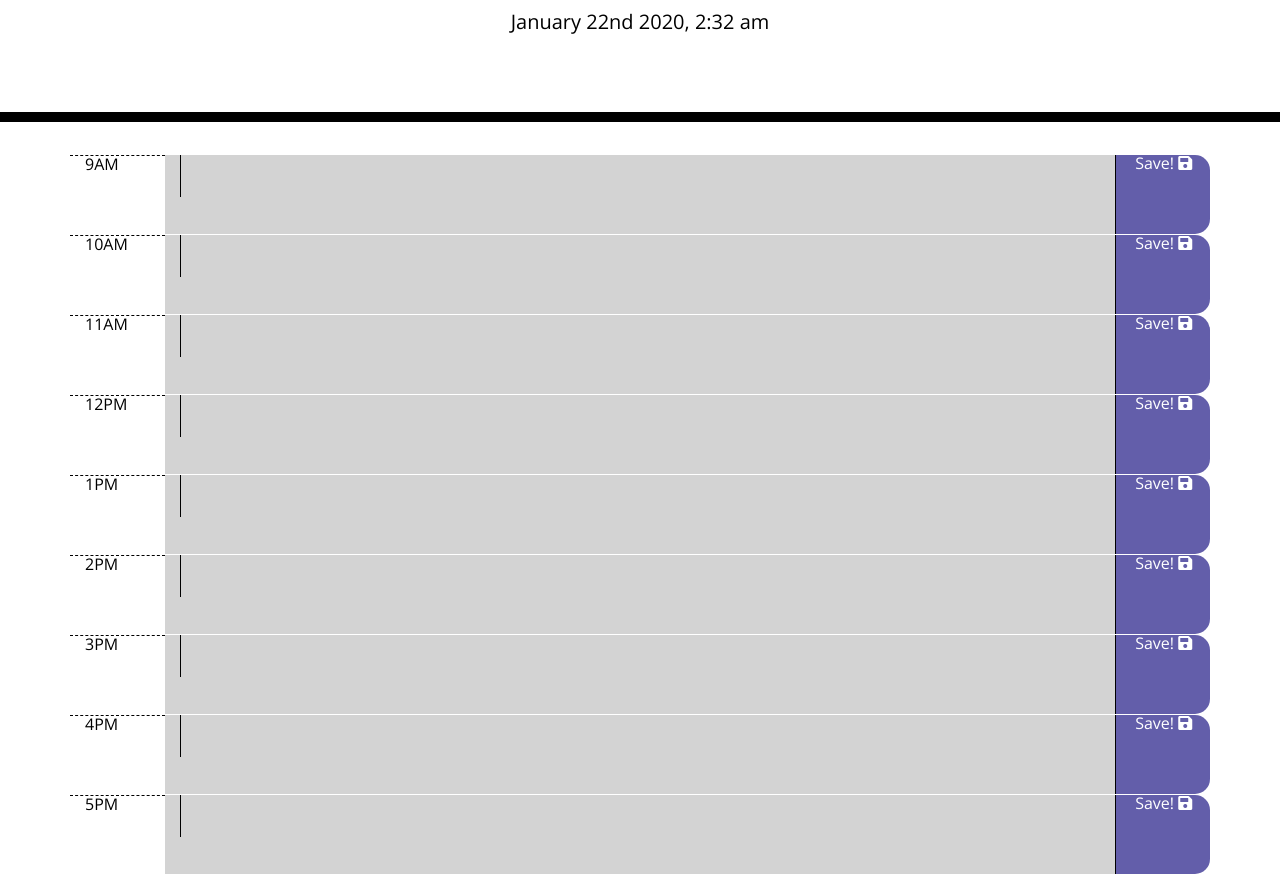
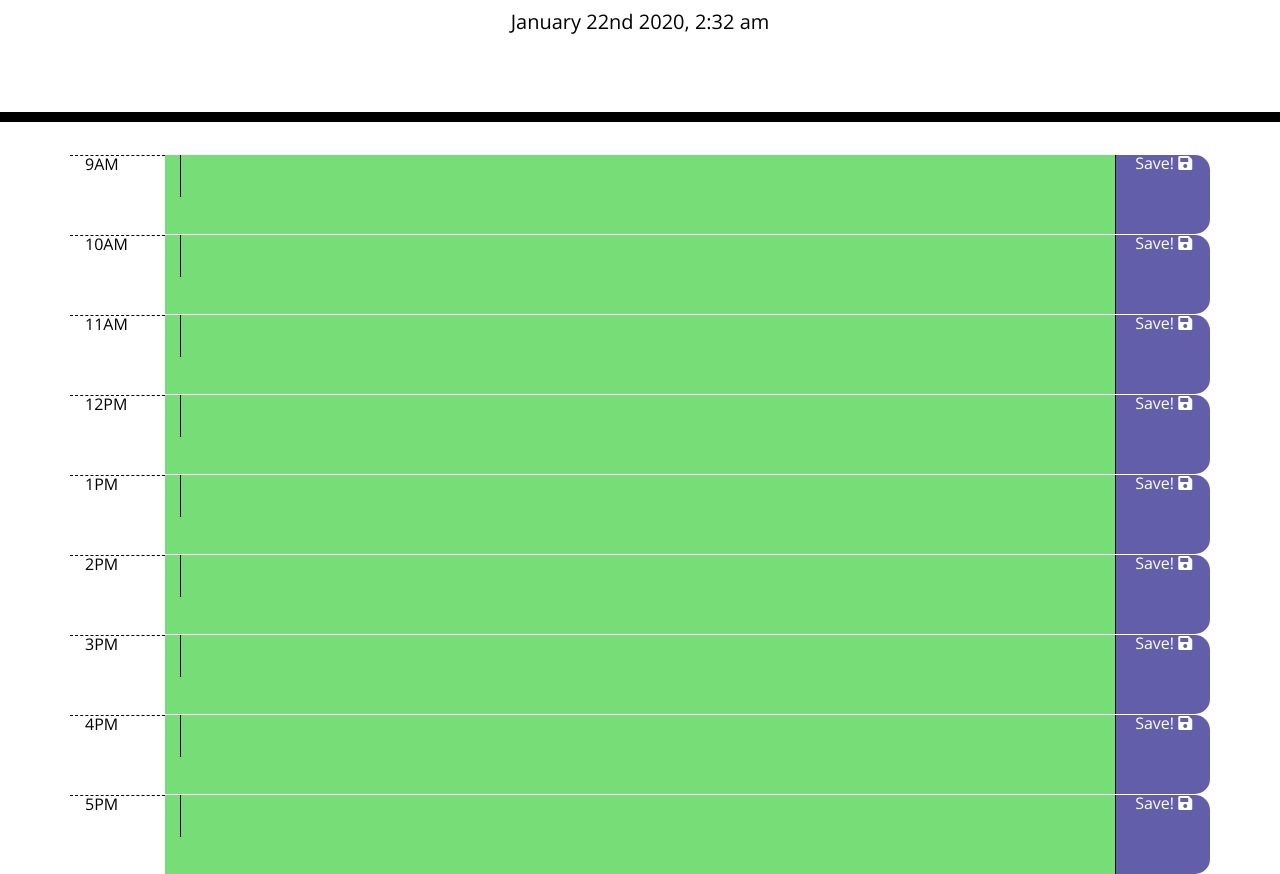
Before and after one commit to jcbpetersen1995/unit-05-homework, a plain HTML site: page index.html in a window 1280 px wide. Shown: the part 182-1056 px from the top of the page. Drawn offline with nearby package versions, Linux system fonts and the light colour scheme.

Commit message:
Add files via upload
Finally got time blocks to change color according to time...

```diff
--- a/index.html
+++ b/index.html
@@ -35,47 +35,47 @@
       <!-- Timeblocks go here -->
       <div class="row">
         <div class="col-md-1 hour">9AM</div>
-        <div class="col-md-10 time-block9am" id="9am"><input id="9am" type="text"></div>
+        <div class="col-md-10 time-block9am" id="9am"><input id="9AM" type="text"></div>
         <div class="col-md-1 saveBtn text-center"> Save! <i class="fas fa-save"></i> </div>
       </div>
       <div class="row">
         <div class="col-md-1 hour">10AM</div>
-        <div class="col-md-10 time-block10am" id="10am"><input id="10am" type="text"></div>
+        <div class="col-md-10 time-block10am" id="10am"><input id="10AM" type="text"></div>
         <div class="col-md-1 saveBtn text-center"> Save! <i class="fas fa-save"></i> </div>
       </div>
       <div class="row">
         <div class="col-md-1 hour">11AM</div>
-        <div class="col-md-10 time-block11am" id="11am"><input id="11am" type="text"></div>
+        <div class="col-md-10 time-block11am" id="11am"><input id="11AM" type="text"></div>
         <div class="col-md-1 saveBtn text-center"> Save! <i class="fas fa-save"></i> </div>
       </div>
       <div class="row">
         <div class="col-md-1 hour">12PM</div>
-        <div class="col-md-10 time-block12pm" id="12pm"><input id="12pm" type="text"></div>
+        <div class="col-md-10 time-block12pm" id="12pm"><input id="12PM" type="text"></div>
         <div class="col-md-1 saveBtn text-center"> Save! <i class="fas fa-save"></i> </div>
       </div>
       <div class="row">
         <div class="col-md-1 hour">1PM</div>
-        <div class="col-md-10 time-block1pm" id="1pm"><input id="1pm" type="text"></div>
+        <div class="col-md-10 time-block1pm" id="1pm"><input id="1PM" type="text"></div>
         <div class="col-md-1 saveBtn text-center"> Save! <i class="fas fa-save"></i> </div>
       </div>
       <div class="row">
         <div class="col-md-1 hour">2PM</div>
-        <div class="col-md-10 time-block2pm" id="2pm"><input id="2pm" type="text"></div>
+        <div class="col-md-10 time-block2pm" id="2pm"><input id="2PM" type="text"></div>
         <div class="col-md-1 saveBtn text-center"> Save! <i class="fas fa-save"></i> </div>
       </div>
       <div class="row">
         <div class="col-md-1 hour">3PM</div>
-        <div class="col-md-10 time-block3pm" id="3pm"><input id="3pm" type="text"></div>
+        <div class="col-md-10 time-block3pm" id="3pm"><input id="3PM" type="text"></div>
         <div class="col-md-1 saveBtn text-center"> Save! <i class="fas fa-save"></i> </div>
       </div>
       <div class="row">
         <div class="col-md-1 hour">4PM</div>
-        <div class="col-md-10 time-block4pm" id="4pm"><input id="4pm" type="text"></div>
+        <div class="col-md-10 time-block4pm" id="4pm"><input id="4PM" type="text"></div>
         <div class="col-md-1 saveBtn text-center"> Save! <i class="fas fa-save"></i> </div>
       </div>
       <div class="row">
         <div class="col-md-1 hour">5PM</div>
-        <div class="col-md-10 time-block5pm" id="5pm"><input id="5pm" type="text"></div>
+        <div class="col-md-10 time-block5pm" id="5pm"><input id="5PM" type="text"></div>
         <div class="col-md-1 saveBtn text-center"> Save! <i class="fas fa-save"></i> </div>
       </div>
 
--- a/index.js
+++ b/index.js
@@ -32,30 +32,100 @@ $(".saveBtn").on("click", function() {
 
   function addColors() {
     var d = new Date();
-    var n = d.getUTCHours() +1;
-    if (n === 9 || n === 10 || n === 11 || n === 12 || n === 13 || n === 14 || n === 15 || n === 16 || n === 17) {
-        $(".time-block9am").addClass("present").removeClass("past, future");
-        $(".time-block10am").addClass("present").removeClass("past, future");
-        $(".time-block11am").addClass("present").removeClass("past, future");
-        $(".time-block12pm").addClass("present").removeClass("past, future");
-        $(".time-block1pm").addClass("present").removeClass("past, future");
-        $(".time-block2pm").addClass("present").removeClass("past, future");
-        $(".time-block3pm").addClass("present").removeClass("past, future");
-        $(".time-block4pm").addClass("present").removeClass("past, future");
-        $(".time-block5pm").addClass("present").removeClass("past, future");
-    }
-      else {
-        $(".time-block9am").addClass("past").removeClass("present, future");
-        $(".time-block10am").addClass("past").removeClass("present, future");
-        $(".time-block11am").addClass("past").removeClass("present, future");
-        $(".time-block12pm").addClass("past").removeClass("present, future");
-        $(".time-block1pm").addClass("past").removeClass("present, future");
-        $(".time-block2pm").addClass("past").removeClass("present, future");
-        $(".time-block3pm").addClass("past").removeClass("present, future");
-        $(".time-block4pm").addClass("past").removeClass("present, future");
-        $(".time-block5pm").addClass("past").removeClass("present, future");
-    };
-}
+    var n = d.getHours();
+
+        if (n > 9) {
+            $(".time-block9am").addClass("past").removeClass("future, present");
+            }
+        else if (n < 9) {
+            $(".time-block9am").addClass("future").removeClass("past, present");
+        }
+        else {
+            $(".time-block9am").addClass("present").removeClass("past, future");
+        }
+
+        if (n > 10) {
+            $(".time-block10am").addClass("past").removeClass("future, present");
+            }
+        else if (n < 10) {
+            $(".time-block10am").addClass("future").removeClass("past, present");
+        }
+        else {
+            $(".time-block10am").addClass("present").removeClass("past, future");
+        }
+
+        if (n > 11) {
+            $(".time-block11am").addClass("past").removeClass("future, present");
+            }
+        else if (n < 11) {
+            $(".time-block11am").addClass("future").removeClass("past, present");
+        }
+        else {
+            $(".time-block11am").addClass("present").removeClass("past, future");
+        }
+
+        if (n > 12) {
+            $(".time-block12pm").addClass("past").removeClass("future, present");
+            }
+        else if (n < 12) {
+            $(".time-block12pm").addClass("future").removeClass("past, present");
+        }
+        else {
+            $(".time-block12pm").addClass("present").removeClass("past, future");
+        }
+
+        if (n > 13) {
+            $(".time-block1pm").addClass("past").removeClass("future, present");
+            }
+        else if (n < 13) {
+            $(".time-block1pm").addClass("future").removeClass("past, present");
+        }
+        else {
+            $(".time-block1pm").addClass("present").removeClass("past, future");
+        }
+
+        if (n > 14) {
+            $(".time-block2pm").addClass("past").removeClass("future, present");
+            }
+        else if (n < 14) {
+            $(".time-block2pm").addClass("future").removeClass("past, present");
+        }
+        else {
+            $(".time-block2pm").addClass("present").removeClass("past, future");
+        }
+
+        if (n > 15) {
+            $(".time-block3pm").addClass("past").removeClass("future, present");
+            }
+        else if (n < 15) {
+            $(".time-block3pm").addClass("future").removeClass("past, present");
+        }
+        else {
+            $(".time-block3pm").addClass("present").removeClass("past, future");
+        }
+
+        if (n > 16) {
+            $(".time-block4pm").addClass("past").removeClass("future, present");
+            }
+        else if (n < 16) {
+            $(".time-block4pm").addClass("future").removeClass("past, present");
+        }
+        else {
+            $(".time-block4pm").addClass("present").removeClass("past, future");
+        }
+
+        if (n > 17) {
+            $(".time-block5pm").addClass("past").removeClass("future, present");
+            }
+        else if (n < 17) {
+            $(".time-block5pm").addClass("future").removeClass("past, present");
+        }
+        else {
+            $(".time-block5pm").addClass("present").removeClass("past, future");
+        };
+  }
+
+
 $(document).ready(function () {
     addColors();
 });
```
